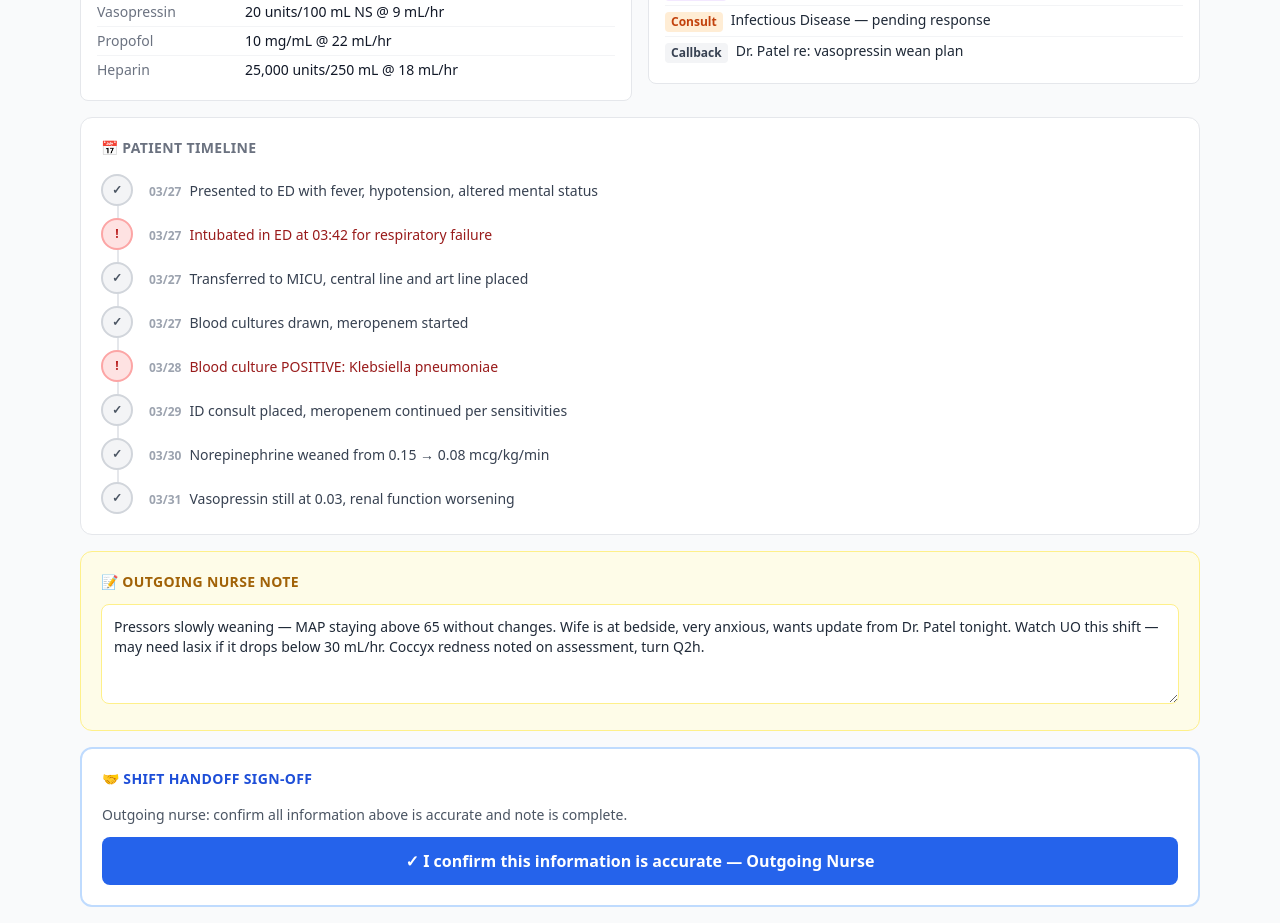
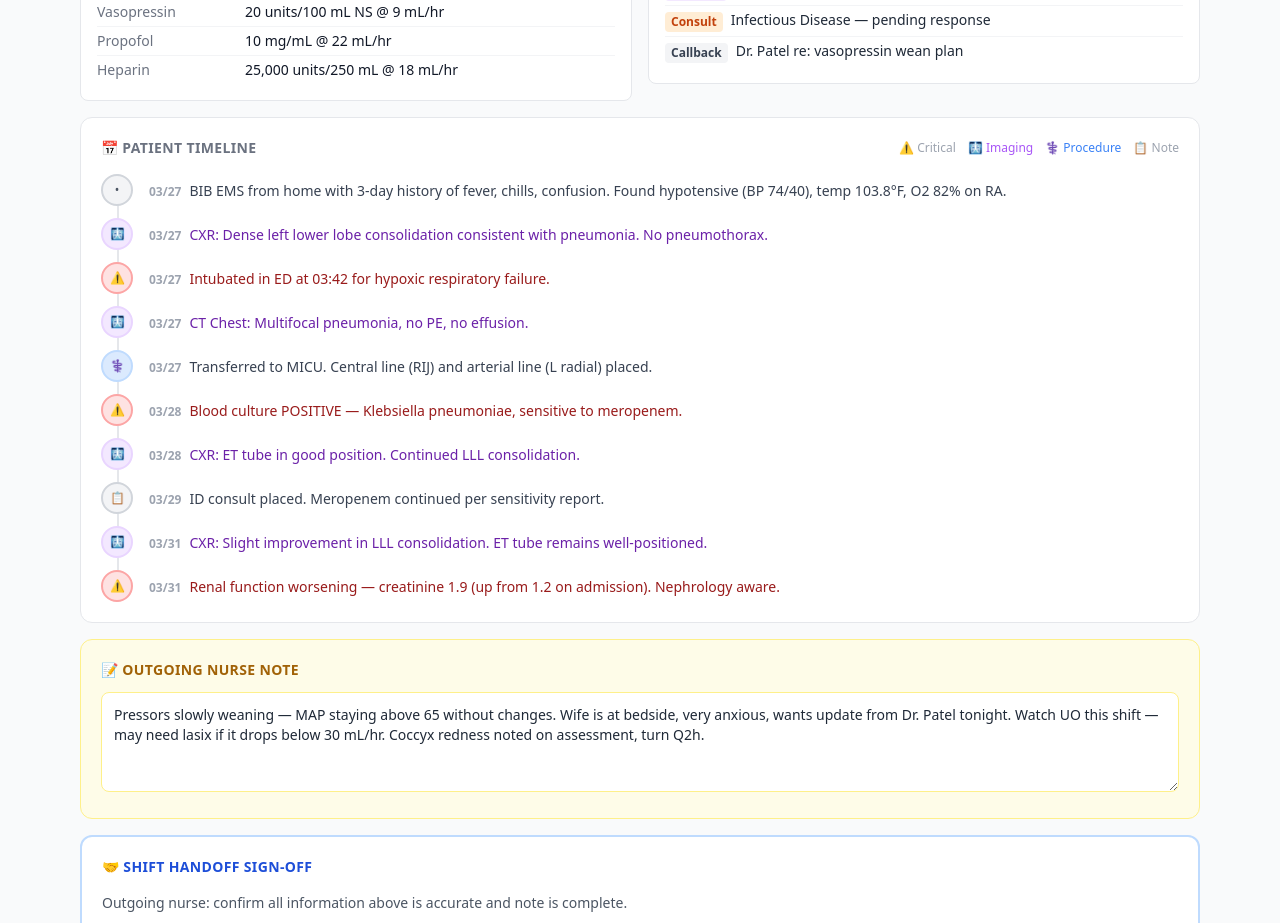
Before and after one commit to artintexas321/icu-handoff, a Next.js app: page /patient/1 in a window 1280 px wide. Shown: the part 1080-2003 px from the top of the page. Built offline with nearby package versions, Linux system fonts and the light colour scheme.

Commit message:
Timeline: remove titrations, add imaging/CT/XR results and proper admission stories per Becca

```diff
--- a/app/patient/[id]/page.tsx
+++ b/app/patient/[id]/page.tsx
@@ -199,20 +199,38 @@ export default function PatientPage() {
 
       {/* TIMELINE */}
       <div className="bg-white rounded-xl border border-gray-200 p-5 mb-4">
-        <h3 className="text-sm font-semibold uppercase tracking-wide text-gray-500 mb-4">📅 Patient Timeline</h3>
+        <div className="flex items-center justify-between mb-4">
+          <h3 className="text-sm font-semibold uppercase tracking-wide text-gray-500">📅 Patient Timeline</h3>
+          <div className="flex gap-3 text-xs text-gray-400">
+            <span>⚠ Critical</span>
+            <span className="text-purple-500">🩻 Imaging</span>
+            <span className="text-blue-500">⚕ Procedure</span>
+            <span>📋 Note</span>
+          </div>
+        </div>
         <div className="relative">
           <div className="absolute left-4 top-0 bottom-0 w-0.5 bg-gray-200" />
-          {patient.timeline.map((t, i) => (
-            <div key={i} className="relative flex gap-4 mb-3 last:mb-0">
-              <div className={`w-8 h-8 rounded-full flex items-center justify-center text-xs font-bold shrink-0 z-10 ${t.critical ? 'bg-red-100 text-red-700 border-2 border-red-300' : 'bg-gray-100 text-gray-600 border-2 border-gray-300'}`}>
-                {t.critical ? '!' : '✓'}
+          {patient.timeline.map((t, i) => {
+            const icon = t.critical ? '⚠' : t.type === 'imaging' ? '🩻' : t.type === 'procedure' ? '⚕' : t.type === 'note' ? '📋' : '•'
+            const dotClass = t.critical
+              ? 'bg-red-100 text-red-700 border-2 border-red-300'
+              : t.type === 'imaging'
+              ? 'bg-purple-100 text-purple-700 border-2 border-purple-200'
+              : t.type === 'procedure'
+              ? 'bg-blue-100 text-blue-700 border-2 border-blue-200'
+              : 'bg-gray-100 text-gray-600 border-2 border-gray-300'
+            return (
+              <div key={i} className="relative flex gap-4 mb-3 last:mb-0">
+                <div className={`w-8 h-8 rounded-full flex items-center justify-center text-xs shrink-0 z-10 ${dotClass}`}>
+                  {icon}
+                </div>
+                <div className="pt-1">
+                  <span className="text-xs font-semibold text-gray-400 mr-2">{t.date}</span>
+                  <span className={`text-sm ${t.critical ? 'text-red-800 font-medium' : t.type === 'imaging' ? 'text-purple-800' : 'text-gray-700'}`}>{t.event}</span>
+                </div>
               </div>
-              <div className="pt-1">
-                <span className="text-xs font-semibold text-gray-400 mr-2">{t.date}</span>
-                <span className={`text-sm ${t.critical ? 'text-red-800 font-medium' : 'text-gray-700'}`}>{t.event}</span>
-              </div>
-            </div>
-          ))}
+            )
+          })}
         </div>
       </div>
 
--- a/data/patients.ts
+++ b/data/patients.ts
@@ -47,7 +47,7 @@ export interface Patient {
   nutrition: { type: string; details: string; foleyDate: string; urineOutput: string; lastBm: string }
   skin: Array<{ location: string; type: string; stage?: string; date: string }>
   pending: Array<{ type: 'Lab' | 'Imaging' | 'Consult' | 'Callback'; description: string }>
-  timeline: Array<{ date: string; event: string; critical?: boolean }>
+  timeline: Array<{ date: string; event: string; critical?: boolean; type?: 'imaging' | 'procedure' | 'event' | 'note' }>
   outgoingNote: string
   handoffStatus: 'pending' | 'outgoing_confirmed' | 'complete'
 }
@@ -135,14 +135,16 @@ export const patients: Patient[] = [
       { type: 'Callback', description: 'Dr. Patel re: vasopressin wean plan' }
     ],
     timeline: [
-      { date: '03/27', event: 'Presented to ED with fever, hypotension, altered mental status' },
-      { date: '03/27', event: 'Intubated in ED at 03:42 for respiratory failure', critical: true },
-      { date: '03/27', event: 'Transferred to MICU, central line and art line placed' },
-      { date: '03/27', event: 'Blood cultures drawn, meropenem started' },
-      { date: '03/28', event: 'Blood culture POSITIVE: Klebsiella pneumoniae', critical: true },
-      { date: '03/29', event: 'ID consult placed, meropenem continued per sensitivities' },
-      { date: '03/30', event: 'Norepinephrine weaned from 0.15 → 0.08 mcg/kg/min' },
-      { date: '03/31', event: 'Vasopressin still at 0.03, renal function worsening' }
+      { date: '03/27', event: 'BIB EMS from home with 3-day history of fever, chills, confusion. Found hypotensive (BP 74/40), temp 103.8°F, O2 82% on RA.', type: 'event' },
+      { date: '03/27', event: 'CXR: Dense left lower lobe consolidation consistent with pneumonia. No pneumothorax.', type: 'imaging' },
+      { date: '03/27', event: 'Intubated in ED at 03:42 for hypoxic respiratory failure.', critical: true, type: 'procedure' },
+      { date: '03/27', event: 'CT Chest: Multifocal pneumonia, no PE, no effusion.', type: 'imaging' },
+      { date: '03/27', event: 'Transferred to MICU. Central line (RIJ) and arterial line (L radial) placed.', type: 'procedure' },
+      { date: '03/28', event: 'Blood culture POSITIVE — Klebsiella pneumoniae, sensitive to meropenem.', critical: true, type: 'note' },
+      { date: '03/28', event: 'CXR: ET tube in good position. Continued LLL consolidation.', type: 'imaging' },
+      { date: '03/29', event: 'ID consult placed. Meropenem continued per sensitivity report.', type: 'note' },
+      { date: '03/31', event: 'CXR: Slight improvement in LLL consolidation. ET tube remains well-positioned.', type: 'imaging' },
+      { date: '03/31', event: 'Renal function worsening — creatinine 1.9 (up from 1.2 on admission). Nephrology aware.', critical: true, type: 'note' }
     ],
     outgoingNote: 'Pressors slowly weaning — MAP staying above 65 without changes. Wife is at bedside, very anxious, wants update from Dr. Patel tonight. Watch UO this shift — may need lasix if it drops below 30 mL/hr. Coccyx redness noted on assessment, turn Q2h.',
     handoffStatus: 'pending'
@@ -210,11 +212,13 @@ export const patients: Patient[] = [
       { type: 'Imaging', description: 'Echo scheduled 04/01 AM' }
     ],
     timeline: [
-      { date: '03/30', event: 'Called 911 with chest pain, inferior STEMI on EKG', critical: true },
-      { date: '03/30', event: 'Direct to cath lab — LAD 95% occlusion, stent placed', critical: true },
-      { date: '03/30', event: 'Transferred to MICU post-PCI for monitoring' },
-      { date: '03/31', event: 'Troponin trending down, hemodynamically stable' },
-      { date: '03/31', event: 'DNR status confirmed with family and documented' }
+      { date: '03/30', event: 'Called 911 with sudden onset crushing chest pain radiating to left arm, diaphoretic. EMS EKG: inferior STEMI. Direct activation of cath lab.', critical: true, type: 'event' },
+      { date: '03/30', event: 'CXR (pre-cath): Mild cardiomegaly. No acute pulmonary edema.', type: 'imaging' },
+      { date: '03/30', event: 'Cardiac Cath: RCA 95% occlusion — thrombectomy + drug-eluting stent placed. TIMI 3 flow restored.', critical: true, type: 'procedure' },
+      { date: '03/30', event: 'Transferred to MICU post-PCI for hemodynamic monitoring.', type: 'event' },
+      { date: '03/31', event: 'CXR: Mild vascular congestion. No new effusion. Sternal wires intact.', type: 'imaging' },
+      { date: '03/31', event: 'DNR status confirmed and documented. Patient clearly stated wishes to son James.', type: 'note' },
+      { date: '03/31', event: 'Echo ordered for 04/01 to assess post-MI wall motion and EF.', type: 'note' }
     ],
     outgoingNote: 'Very pleasant lady, doing well post-PCI. Troponin trending down nicely. Son James was here all day — good family support. DNR was confirmed today, she is clear about her wishes. Watch for any chest pain or rhythm changes overnight.',
     handoffStatus: 'outgoing_confirmed'
@@ -286,10 +290,12 @@ export const patients: Patient[] = [
       { type: 'Callback', description: 'Endocrine consult — called, awaiting callback' }
     ],
     timeline: [
-      { date: '03/31', event: 'Presented to ED with abdominal pain, vomiting, glucose 580', critical: true },
-      { date: '03/31', event: 'DKA protocol started, insulin drip initiated' },
-      { date: '03/31', event: 'Lipase 1840 — acute pancreatitis diagnosis confirmed' },
-      { date: '03/31', event: 'Transferred to MICU for insulin drip management' }
+      { date: '03/31', event: 'BIB EMS from home with 12-hr history of severe epigastric/abdominal pain, nausea, vomiting x8. Known T2DM, non-compliant with insulin. Glucose 580 in field.', critical: true, type: 'event' },
+      { date: '03/31', event: 'CXR: No acute cardiopulmonary process. No free air.', type: 'imaging' },
+      { date: '03/31', event: 'CT Abdomen/Pelvis with contrast: Peripancreatic fat stranding consistent with acute interstitial pancreatitis. No necrosis. No abscess. No free air.', type: 'imaging' },
+      { date: '03/31', event: 'DKA and acute pancreatitis diagnoses confirmed. Insulin drip and aggressive IVF started.', type: 'procedure' },
+      { date: '03/31', event: 'Transferred to MICU for insulin drip management and close monitoring.', type: 'event' },
+      { date: '03/31', event: 'Endocrine consult placed. Awaiting callback.', type: 'note' }
     ],
     outgoingNote: 'Gap closing slowly, glucose coming down. Very uncomfortable — give morphine PRN for abdominal pain before turning/moving him. Wife called twice — update her when glucose is under 250. Do NOT let him eat anything, still strict NPO. K is low, make sure repletion order is in.',
     handoffStatus: 'pending'
@@ -365,12 +371,14 @@ export const patients: Patient[] = [
       { type: 'Callback', description: 'Family meeting requested by son Paul — goals of care' }
     ],
     timeline: [
-      { date: '03/28', event: 'Admitted to Methodist with hematemesis, Hgb 9.2' },
-      { date: '03/29', event: 'EGD at Methodist — duodenal ulcer with active bleeding, clipped' },
-      { date: '03/29', event: 'Transfer to MICU (higher level of care — instability)', critical: true },
-      { date: '03/30', event: '2 units pRBC transfused, Hgb 8.1 → 6.8 (rebleeding suspected)', critical: true },
-      { date: '03/31', event: 'Melena noted, GI re-consulted, repeat EGD planned 04/01' },
-      { date: '03/31', event: 'DNR/DNI status confirmed — son Paul aware, goals of care discussion ongoing' }
+      { date: '03/28', event: 'Presented to Methodist ED with hematemesis x2 episodes at home. Family found her confused. Hgb 9.2, BP 88/50 on arrival.', critical: true, type: 'event' },
+      { date: '03/28', event: 'CXR (Methodist): Cardiomegaly, no acute pulmonary edema.', type: 'imaging' },
+      { date: '03/29', event: 'EGD at Methodist: Duodenal ulcer with active spurting — clipped x2. Hemostasis achieved.', type: 'procedure' },
+      { date: '03/29', event: 'Transfer to MICU for higher level of care due to hemodynamic instability despite procedure.', critical: true, type: 'event' },
+      { date: '03/29', event: 'CXR (on transfer): ET tube not placed. Mild bilateral atelectasis. No effusion.', type: 'imaging' },
+      { date: '03/30', event: 'Hgb dropped 8.1 → 6.8 — rebleeding suspected. 2 units pRBC transfused.', critical: true, type: 'procedure' },
+      { date: '03/31', event: 'Melena noted at 14:00. GI re-consulted. Repeat EGD planned for 04/01 at 07:00.', critical: true, type: 'note' },
+      { date: '03/31', event: 'DNR/DNI confirmed with patient and son Paul. Goals of care discussion initiated — not yet complete.', type: 'note' }
     ],
     outgoingNote: 'Actively rebleeding — do not be surprised if Hgb drops again on repeat labs. Transfusion threshold is Hgb < 7 per GI. Son Paul is very involved and upset — be patient with him. Goals of care conversation was started today but not completed. Dr. Okafor wants to have a family meeting tomorrow before EGD. UO is concerning, mentioned to Dr. Okafor — watching.',
     handoffStatus: 'pending'
```
